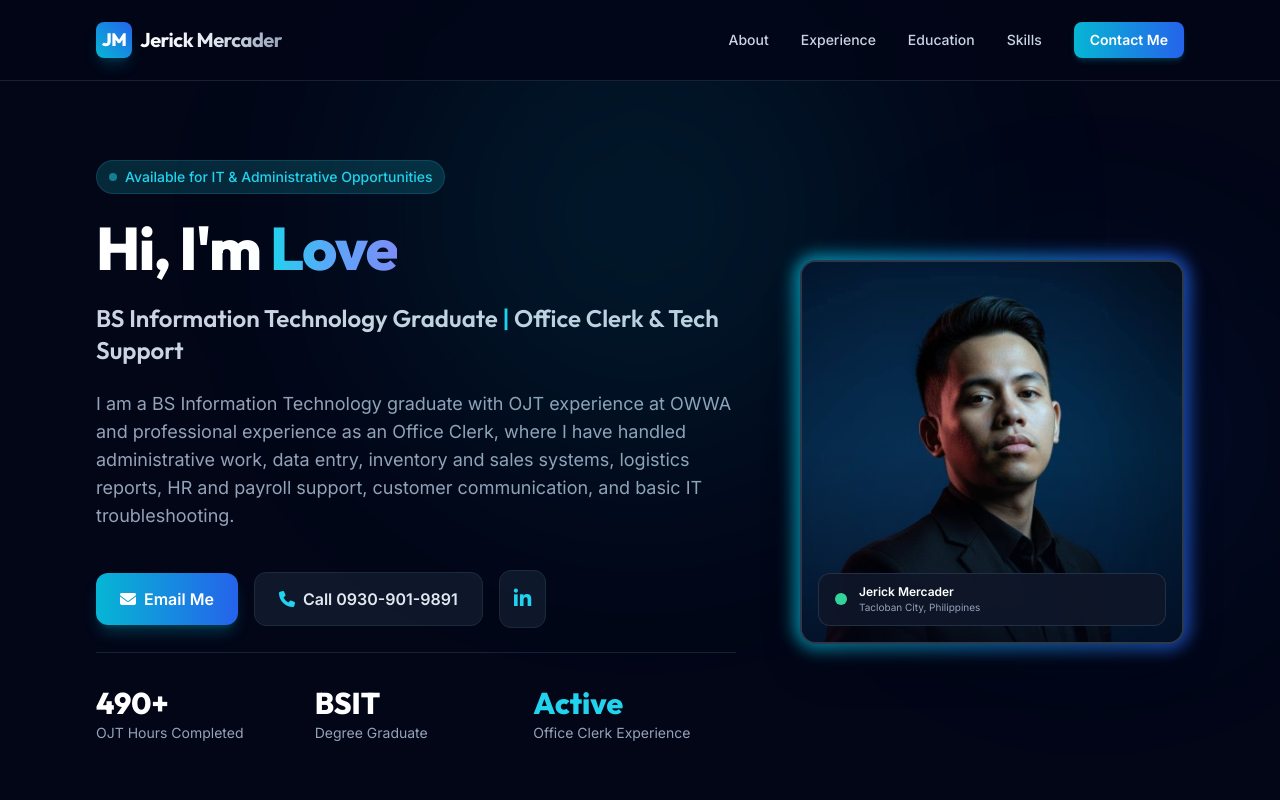
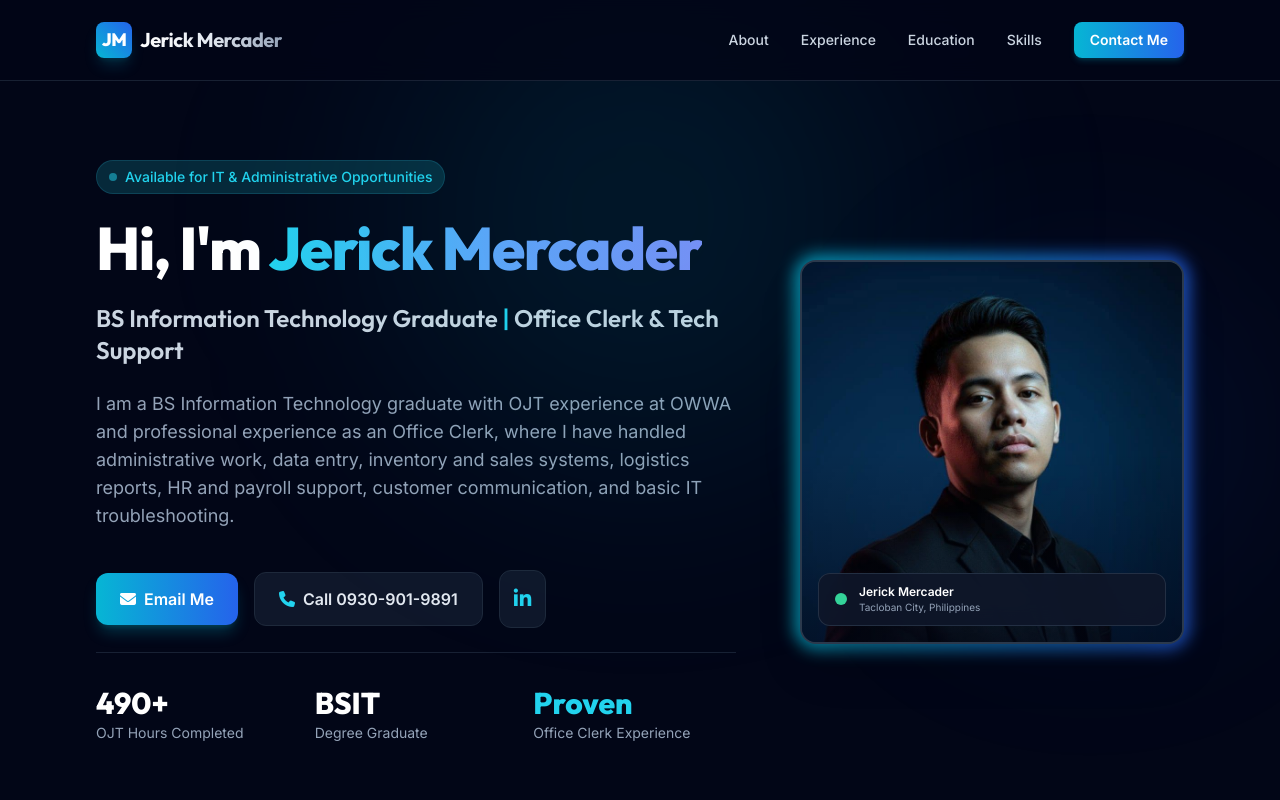
Before and after one commit to KaMercs/Portfolio, a plain HTML site: page index.html in a window 1280 px wide. Shown: the top 800 px of the page. Drawn offline with nearby package versions, Linux system fonts and the light colour scheme.

Commit message:
Changed "Active" to "Proven"
Erase the "-->"

```diff
--- a/index.html
+++ b/index.html
@@ -3,7 +3,7 @@
 <head>
     <meta charset="UTF-8">
     <meta name="viewport" content="width=device-width, initial-scale=1.0">
-    <title>Mercader - BSIT Graduate & Administrative Professional</title>
+    <title>Mercader Website</title>
     <!-- Tailwind CSS CDN -->
      <link rel="icon" type="image/png" href="images/necktie.jpg">
     <script src="https://cdn.tailwindcss.com"></script>
@@ -119,7 +119,7 @@
                     </div>
 
                     <h1 class="text-4xl sm:text-5xl lg:text-6xl font-extrabold font-heading tracking-tight text-white leading-tight">
-                        Hi, I'm <span class="bg-gradient-to-r from-cyan-400 via-blue-400 to-indigo-400 bg-clip-text text-transparent">Love</span>
+                        Hi, I'm <span class="bg-gradient-to-r from-cyan-400 via-blue-400 to-indigo-400 bg-clip-text text-transparent">Jerick Mercader</span>
                     </h1>
 
                     <p class="text-xl sm:text-2xl font-semibold text-slate-300 font-heading">
@@ -158,7 +158,7 @@
                             <p class="text-xs sm:text-sm text-slate-400 mt-0.5">Degree Graduate</p>
                         </div>
                         <div class="col-span-2 sm:col-span-1">
-                            <span class="text-2xl sm:text-3xl font-extrabold font-heading text-cyan-400">Active</span>
+                            <span class="text-2xl sm:text-3xl font-extrabold font-heading text-cyan-400">Proven</span>
                             <p class="text-xs sm:text-sm text-slate-400 mt-0.5">Office Clerk Experience</p>
                         </div>
                     </div>
@@ -560,7 +560,7 @@
                         <!-- Notification Box -->
                         <div id="form-status" class="hidden mt-4 p-4 rounded-xl text-xs text-center font-medium"></div>
                     </div>
-                </div> -->
+                </div>
 
             </div>
         </div>
```
